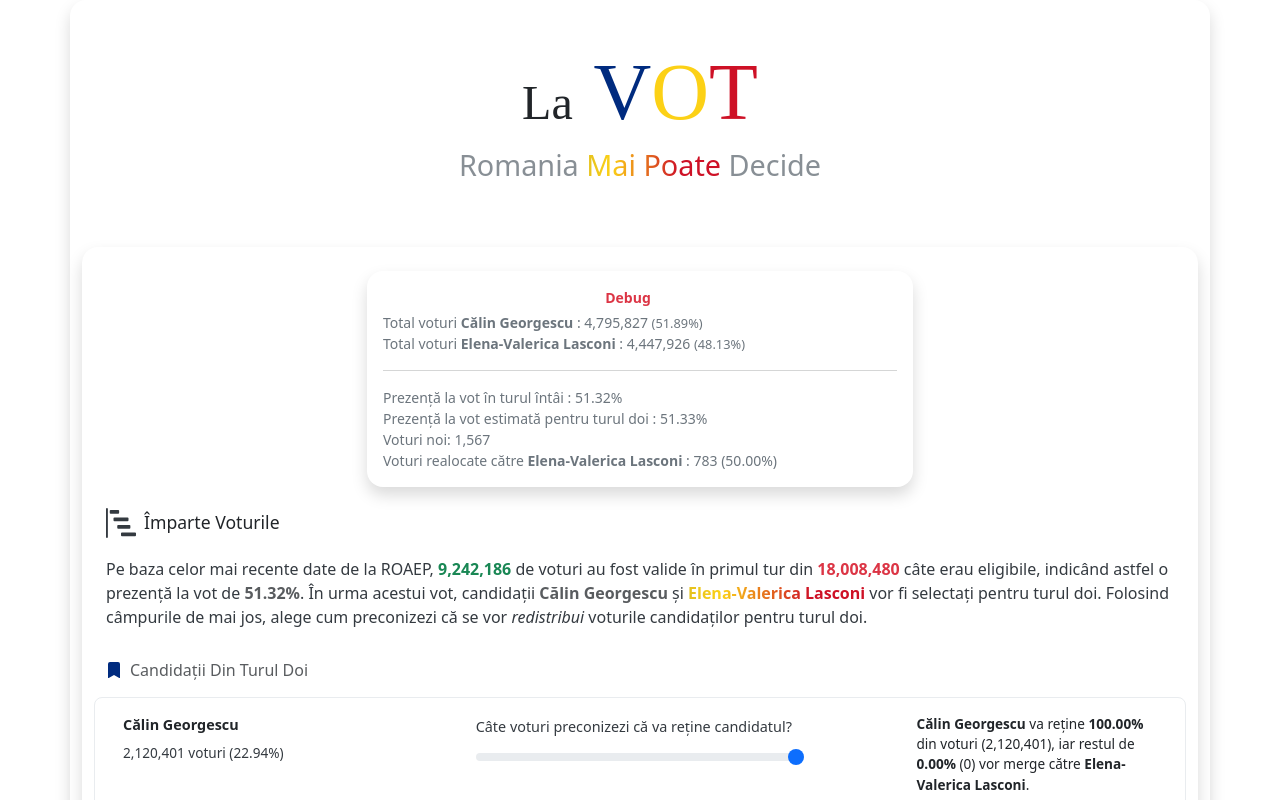
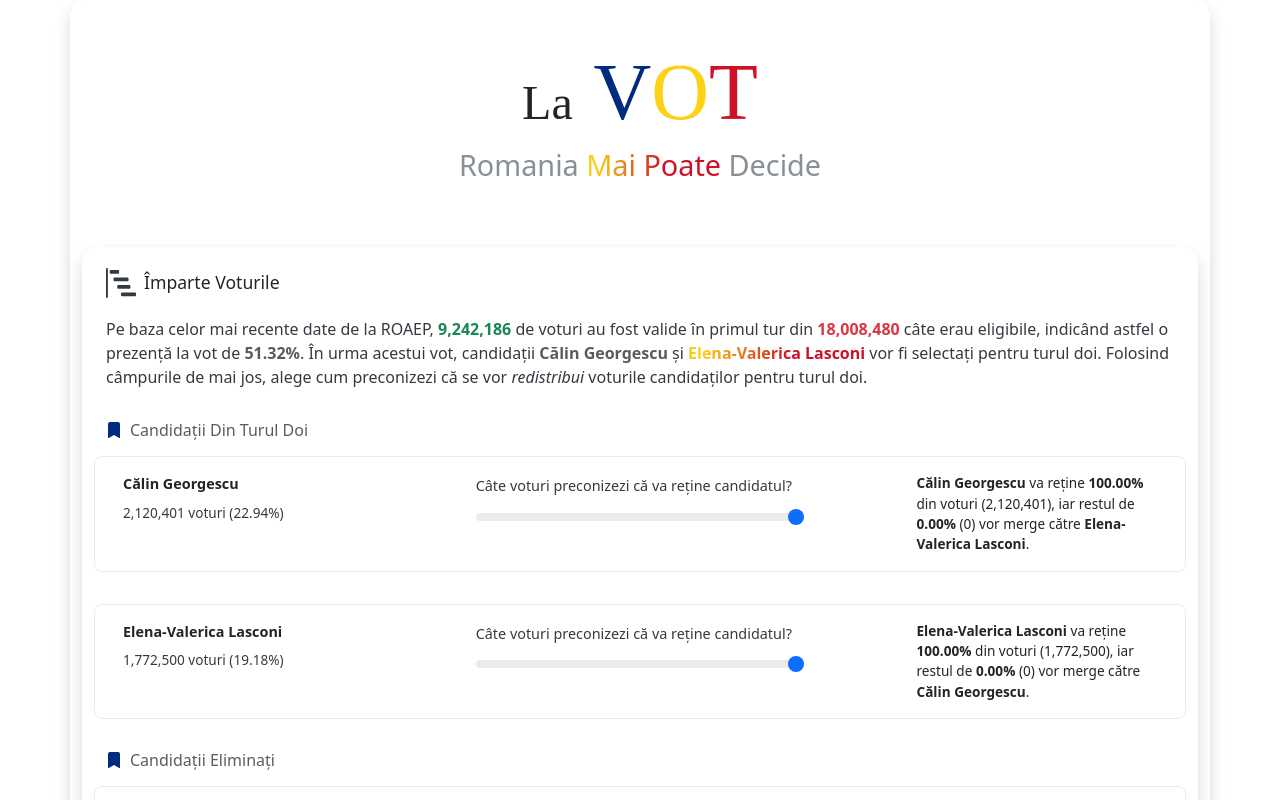
Before and after one commit to mihaiconstantin/lavot, a React (Vite) app: page / in a window 1280 px wide. Shown: the top 800 px of the page. Built offline with nearby package versions, Linux system fonts and the light colour scheme; a web font is replaced by a local one.

Commit message:
Refactor: disable `Debug` component in `Candidates`

```diff
--- a/src/components/Candidates.tsx
+++ b/src/components/Candidates.tsx
@@ -5,7 +5,6 @@ import DropoutCandidate from "./DropoutCandidate";
 import SectionSubtitle from "./SectionSubtitle";
 import SectionTitle from "./SectionTitle";
 import NewVoters from "./NewVoters";
-import Debug from "./Debug";
 import { data } from "../data/data";
 import { formatNumber } from "../utils/formatNumbers";
 import { calculateVotingPresence } from "../utils/calculateVotes";
@@ -35,10 +34,10 @@ const Candidates: React.FC = () => {
     return (
         <section id="controls" className="row">
             <div className="col-12 shadow controls-wrapper">
-                <Debug
+                {/* <Debug
                     voters={statistics.voters}
                     votesRoundOne={statistics.votesRoundOne}
-                />
+                /> */}
 
                 {/* Render the section title. */}
                 <SectionTitle title="Împarte Voturile " />
```
